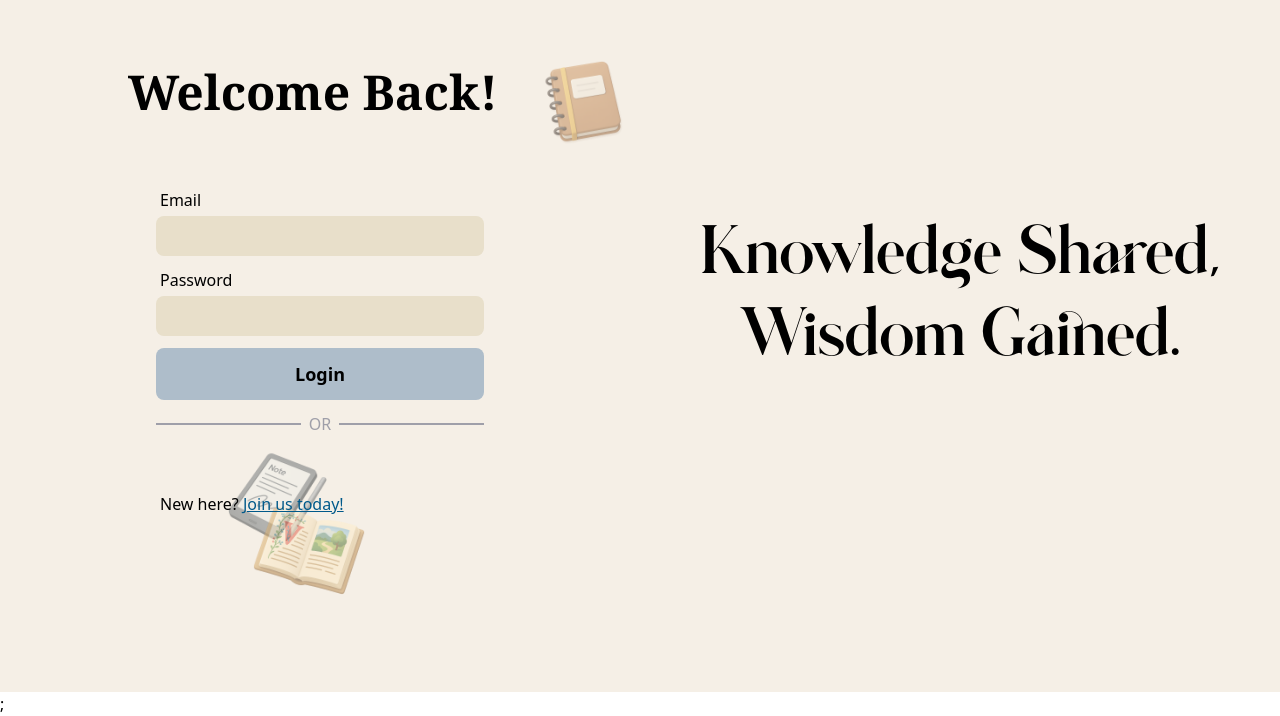
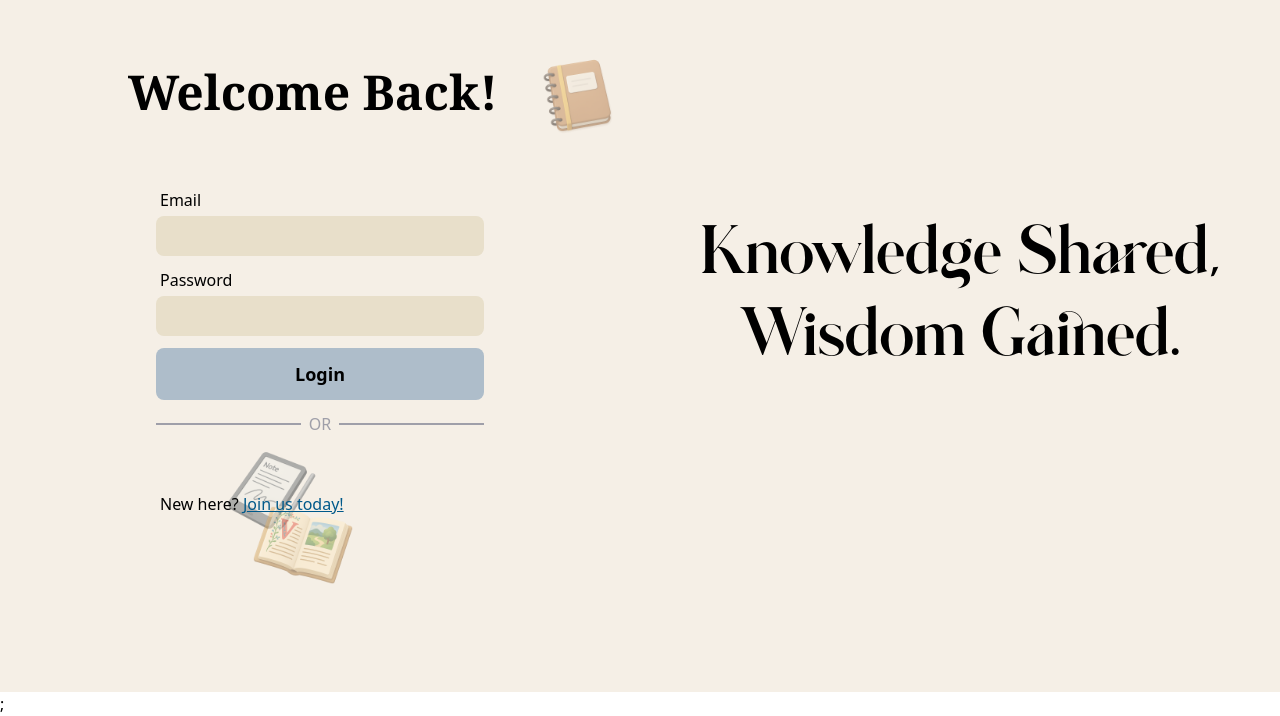
Before and after one commit to skairover/Asrel, a Next.js app in the folder client/: page /auth/login in a window 1280 px wide. Shown: the part 108-824 px from the top of the page. Built offline with nearby package versions, Linux system fonts and the light colour scheme; no server answers.

Commit message:
hopefully this will work

```diff
--- a/client/src/components/AuthLayout.js
+++ b/client/src/components/AuthLayout.js
@@ -1,7 +1,7 @@
 import Image from "next/image";
-import notebook from "/public/closed-notebook.png";
-import ebook from "/public/E-ink-tablet.png";
-import openedbook from "/public/opened-book-txt-img.png";
+import notebook from "/closed-notebook.png";
+import ebook from "/E-ink-tablet.png";
+import openedbook from "/opened-book-txt-img.png";
 import { useEffect, useState } from "react";
 
 export default function AuthLayout({ children }) {
@@ -30,7 +30,8 @@ export default function AuthLayout({ children }) {
             left: positions[i]?.left,
           }}
         >
-          <Image src={img} alt="book icon" />
+          <Image src={img} alt="book icon"  width={100}
+  height={100}/>
         </div>
       ))}
 
--- a/client/src/components/Header.js
+++ b/client/src/components/Header.js
@@ -7,7 +7,6 @@ export default function Header() {
     return (
   <div className="w-full h-14 flex justify-start gap-4 items-center px-6  ml-[60px] bg-[var(--bg)]">
     <div className="flex items-center">
-      <Image src={logo} alt="" className="w-12" />
       <p className="text-[#1A1A1A] text-3xl font-black font-ThinkBold -ml-1 mt-[0.25rem]">SREL</p>
     </div>
     <div className="relative w-64 max-w-sm">
```
